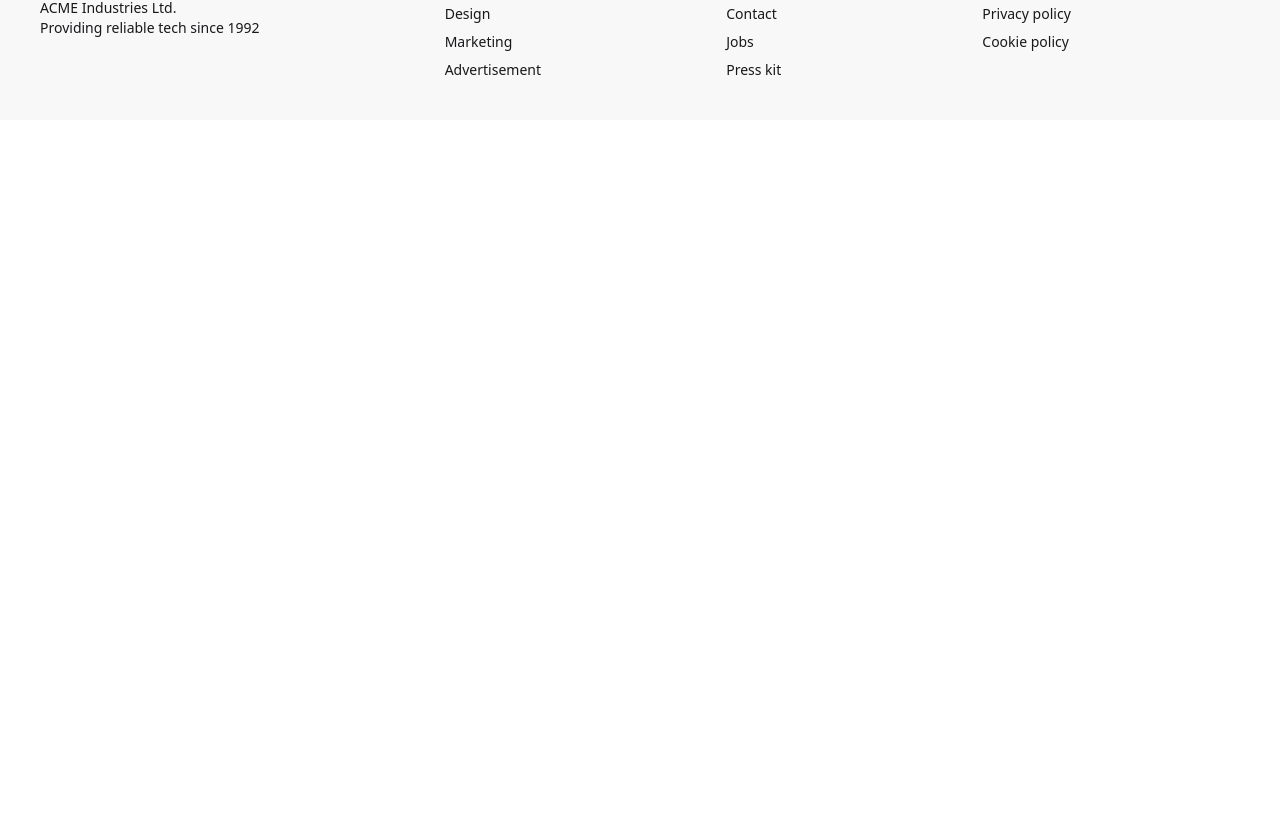
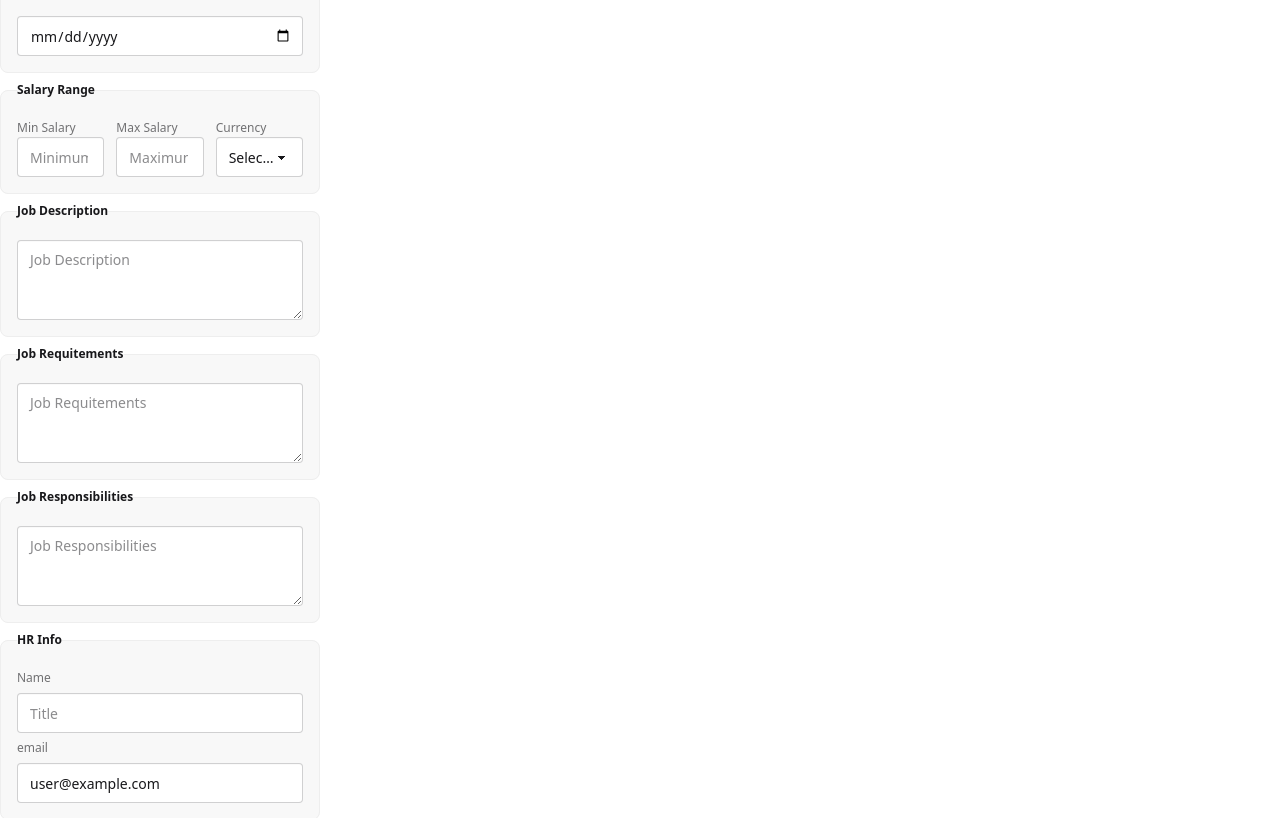
Before and after one commit to khokan/node-client, a React (Vite) app: page /addjob in a window 1280 px wide. Shown: the part 644-1462 px from the top of the page. Before the commit the page ends 800 px from the top, so only its background shows below. Built offline with nearby package versions, Linux system fonts and the light colour scheme; no server answers; sample sign-in values are in the browser's storage.

Commit message:
VITE and add jobs

```diff
--- /dev/null
+++ b/career-code-client/src/api/jobApi.js
@@ -0,0 +1,5 @@
+export const myJobPromise = (email) => {
+  return fetch(
+    `${import.meta.env.VITE_NODE_SERVER_URL}/jobs?email=${email}`
+  ).then((res) => res.json());
+};
--- a/career-code-client/src/components/pages/Home/Home.jsx
+++ b/career-code-client/src/components/pages/Home/Home.jsx
@@ -3,9 +3,12 @@ import Banner from "./Banner";
 import HotJobs from "../Jobs/HotJobs";
 
 // const jobsPromise = fetch('http://localhost:5000/jobs').then(res => res.json());
-const jobsPromise = fetch(`${import.meta.env.VITE_NODE_SERVER_URL}/jobs`).then(
-  (res) => res.json()
-);
+const jobsPromise = fetch(`${import.meta.env.VITE_NODE_SERVER_URL}/jobs`)
+  .then((res) => res.json())
+  .catch((error) => {
+    console.error("Fetch error:", error);
+    throw error; // Still throw so Suspense fallback shows
+  });
 const Home = () => {
   const jobs = use(jobsPromise);
   return (
--- a/career-code-client/src/components/pages/Jobs/AddJob.jsx
+++ b/career-code-client/src/components/pages/Jobs/AddJob.jsx
@@ -1,9 +1,45 @@
+import { FirebaseError } from "firebase/app";
+import { object } from "motion/react-client";
 import React from "react";
+import useAuth from "../../../hooks/useAuth";
+import axios from "axios";
 
 const AddJob = () => {
+  const { user } = useAuth();
+  const handleAddJob = (e) => {
+    e.preventDefault();
+    const form = e.target;
+    const formData = new FormData(form);
+    const data = Object.fromEntries(formData.entries());
+    const { min, max, currency, ...newJob } = data;
+    newJob.salaryRange = {
+      min,
+      max,
+      currency,
+    };
+    const cleanRequirement = newJob.requirements
+      .split(",")
+      .map((req) => req.trim(req));
+    newJob.requirements = cleanRequirement;
+    const cleanResposibility = newJob.responsibilities
+      .split(",")
+      .map((req) => req.trim(req));
+    newJob.responsibilities = cleanResposibility;
+    newJob.status = "active";
+
+    axios
+      .post(`${import.meta.env.VITE_NODE_SERVER_URL}/jobs`, newJob)
+      .then((data) => {
+        if (data.data.insertedId) {
+          console.log(data.data);
+        }
+      })
+      .catch((err) => console.log(err));
+    console.log(Object.keys(newJob).length);
+  };
   return (
     <div>
-      <form>
+      <form onSubmit={handleAddJob}>
         <fieldset className="fieldset bg-base-200 border-base-300 rounded-box w-xs border p-4">
           <legend className="fieldset-legend">Basic Info</legend>
 
@@ -23,6 +59,13 @@ const AddJob = () => {
             placeholder="Company"
           />
 
+          <label className="label">Company Logo</label>
+          <input
+            type="url"
+            name="company_logo"
+            className="input"
+            placeholder="Company Logo"
+          />
           <label className="label">Location</label>
           <input
             type="text"
@@ -65,13 +108,110 @@ const AddJob = () => {
         <fieldset className="fieldset bg-base-200 border-base-300 rounded-box w-xs border p-4">
           <legend className="fieldset-legend">Job Category</legend>
           <div className="filter"></div>
-          <select defaultValue="Job Category" className="select">
+          <select
+            name="category"
+            defaultValue="Job Category"
+            className="select"
+          >
             <option disabled={true}>Job Category</option>
             <option>Engineering</option>
             <option>Marketing</option>
             <option>Sales</option>
           </select>
         </fieldset>
+        {/* Application deadline */}
+        <fieldset className="fieldset bg-base-200 border-base-300 rounded-box w-xs border p-4">
+          <legend className="fieldset-legend">Application deadline</legend>
+          <input type="date" name="deadline" className="input" />
+        </fieldset>
+        {/*Salary Range */}
+        <fieldset className="fieldset bg-base-200 border-base-300 rounded-box w-xs border p-4">
+          <legend className="fieldset-legend">Salary Range</legend>
+          <div className="grid grid-cols-1 lg:grid-cols-3 gap-3">
+            <div>
+              <label className="label">Min Salary</label>
+              <input
+                type="number"
+                name="min"
+                className="input"
+                placeholder="Minimum Salary"
+              />
+            </div>
+
+            <div>
+              <label className="label">Max Salary</label>
+              <input
+                type="number"
+                name="max"
+                className="input"
+                placeholder="Maximun Salary"
+              />
+            </div>
+
+            <div>
+              <label className="label">Currency</label>
+              <select
+                name="currency"
+                defaultValue="Select Currency"
+                className="select"
+              >
+                <option disabled={true}>Select Currency</option>
+                <option>BDT</option>
+                <option>USD</option>
+                <option>URO</option>
+              </select>
+            </div>
+          </div>
+        </fieldset>
+        {/* Job Description */}
+        <fieldset className="fieldset bg-base-200 border-base-300 rounded-box w-xs border p-4">
+          <legend className="fieldset-legend">Job Description</legend>
+          <textarea
+            className="textarea"
+            name="description"
+            placeholder="Job Description"
+          ></textarea>
+        </fieldset>
+        {/* Job Requitements */}
+        <fieldset className="fieldset bg-base-200 border-base-300 rounded-box w-xs border p-4">
+          <legend className="fieldset-legend">Job Requitements</legend>
+          <textarea
+            className="textarea"
+            name="requirements"
+            placeholder="Job Requitements"
+          ></textarea>
+        </fieldset>
+        {/* Job Responsibilities */}
+        <fieldset className="fieldset bg-base-200 border-base-300 rounded-box w-xs border p-4">
+          <legend className="fieldset-legend">Job Responsibilities</legend>
+          <textarea
+            className="textarea"
+            name="responsibilities"
+            placeholder="Job Responsibilities"
+          ></textarea>
+        </fieldset>
+        {/* HR info */}
+        <fieldset className="fieldset bg-base-200 border-base-300 rounded-box w-xs border p-4">
+          <legend className="fieldset-legend">HR Info</legend>
+
+          <label className="label">Name</label>
+          <input
+            type="text"
+            name="hr_name"
+            className="input"
+            placeholder="Title"
+          />
+
+          <label className="label">email</label>
+          <input
+            type="text"
+            name="hr_email"
+            className="input"
+            defaultValue={user?.email}
+            placeholder="Company"
+          />
+        </fieldset>
+        <input type="submit" className="btn" value="Submit" />
       </form>
     </div>
   );
--- a/coffee-store/src/components/CoffeeDetails.jsx
+++ b/coffee-store/src/components/CoffeeDetails.jsx
@@ -6,7 +6,7 @@ const CoffeeDetails = () => {
   const { user } = use(AuthContext);
   const { name, likedBy } = Coffee;
   const data = useLoaderData();
-  const [likes, setLikes] = useState(likedBy.includes(user?.email));
+  const [likes, setLikes] = useState(likedBy.includes(user));
 
   return <div></div>;
 };
```
Also changed, not shown: 1 other file (tests, documents, lock files or other folders).
